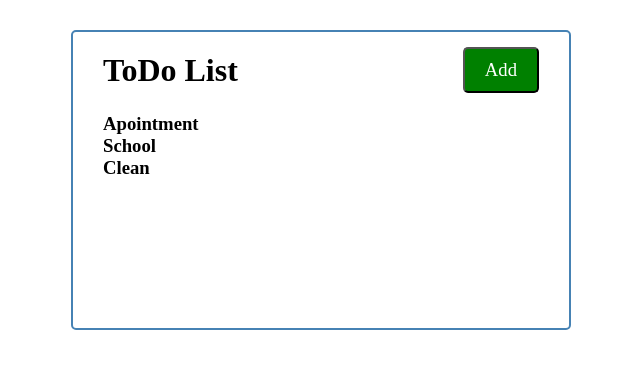
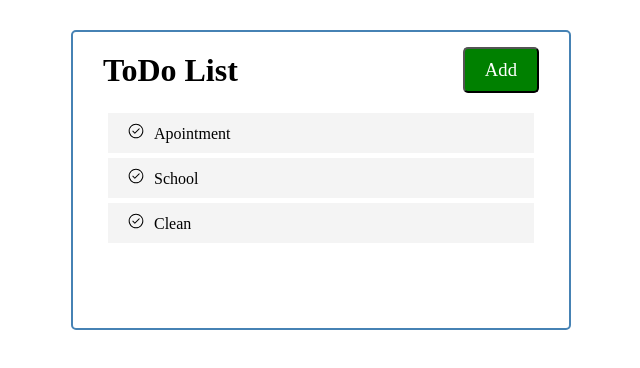
Before and after one commit to AngelRomanchuk/Sem2_term1, a React (Create React App) app in the folder React/todo_list/: page / in a window 1280 px wide. Shown: the top 368 px of the page, without its empty margins (319-959 px from the left). Built offline with nearby package versions, Linux system fonts and the light colour scheme.

Commit message:
lesson3/todo list icons, organize tasks

```diff
--- a/React/todo_list/package.json
+++ b/React/todo_list/package.json
@@ -8,6 +8,7 @@
     "@testing-library/user-event": "^13.5.0",
     "react": "^18.3.1",
     "react-dom": "^18.3.1",
+    "react-icons": "^5.2.1",
     "react-scripts": "5.0.1",
     "web-vitals": "^2.1.4"
   },
--- a/React/todo_list/src/App.js
+++ b/React/todo_list/src/App.js
@@ -1,13 +1,19 @@
 import './App.css';
+import { useState } from 'react';
 import Header from './Components/Header';
 import Tasks from './Components/Tasks';
 
 function App() {
+  const[tasks, setTasks] = useState([
+    {id:1, text:'Apointment', date:'July 20, 2024 at 1pm', reminder:true},
+    {id:1, text:'School', date:'July 24, 2024 at 10am', reminder:false},
+    {id:1, text:'Clean', date:'July 23, 2024 at 12pm', reminder:true},
+  ]);
 
   return (
     <div className="container">
       <Header title="ToDo List"/>
-      <Tasks />
+      <Tasks tasks={tasks}/>
     </div>
   );
 }
--- /dev/null
+++ b/React/todo_list/src/Components/Task.jsx
@@ -0,0 +1,10 @@
+import React from 'react'
+import { GoCheckCircle } from "react-icons/go";
+
+const Task = ({task}) => {
+  return (
+    <div className='task'><GoCheckCircle style={{marginRight: "10px"}}/>{task.text}</div>
+  )
+}
+
+export default Task
--- a/React/todo_list/src/Components/Tasks.jsx
+++ b/React/todo_list/src/Components/Tasks.jsx
@@ -1,14 +1,11 @@
 import React from 'react'
+import Task from './Task'
 
-const tasks = [
-    {id:1, text:'Apointment', date:'July 20, 2024 at 1pm', reminder:true},
-    {id:1, text:'School', date:'July 24, 2024 at 10am', reminder:false},
-    {id:1, text:'Clean', date:'July 23, 2024 at 12pm', reminder:true}
-];
-const Tasks = () => {
+const Tasks = ({tasks}) => {
+
   return (
     <>
-        {tasks.map((tasks)=>(<h3 key={tasks.id}>{tasks.text}</h3>))}
+        {tasks.map((task)=>(<Task key={task.id} task={task}/>))}
     </>
   );
 }
--- a/React/todo_list/src/index.css
+++ b/React/todo_list/src/index.css
@@ -32,3 +32,9 @@ header{
   font-size: 14pt;
   font-family: inherit;
 }
+
+.task{
+  background-color: #f4f4f4;
+  margin: 5px;
+  padding: 10px 20px;
+}
```
Also changed, not shown: 1 other file (tests, documents, lock files or other folders).
